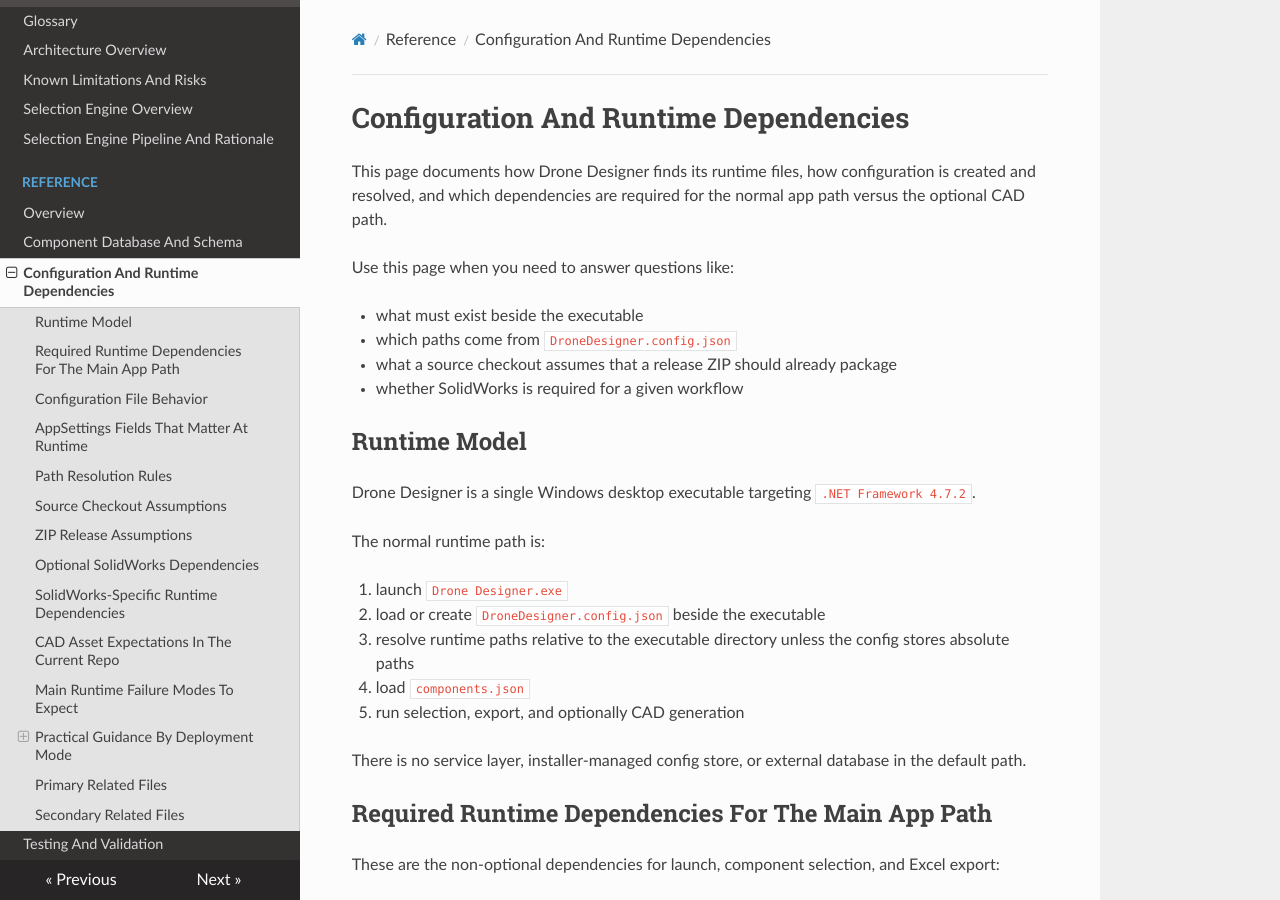
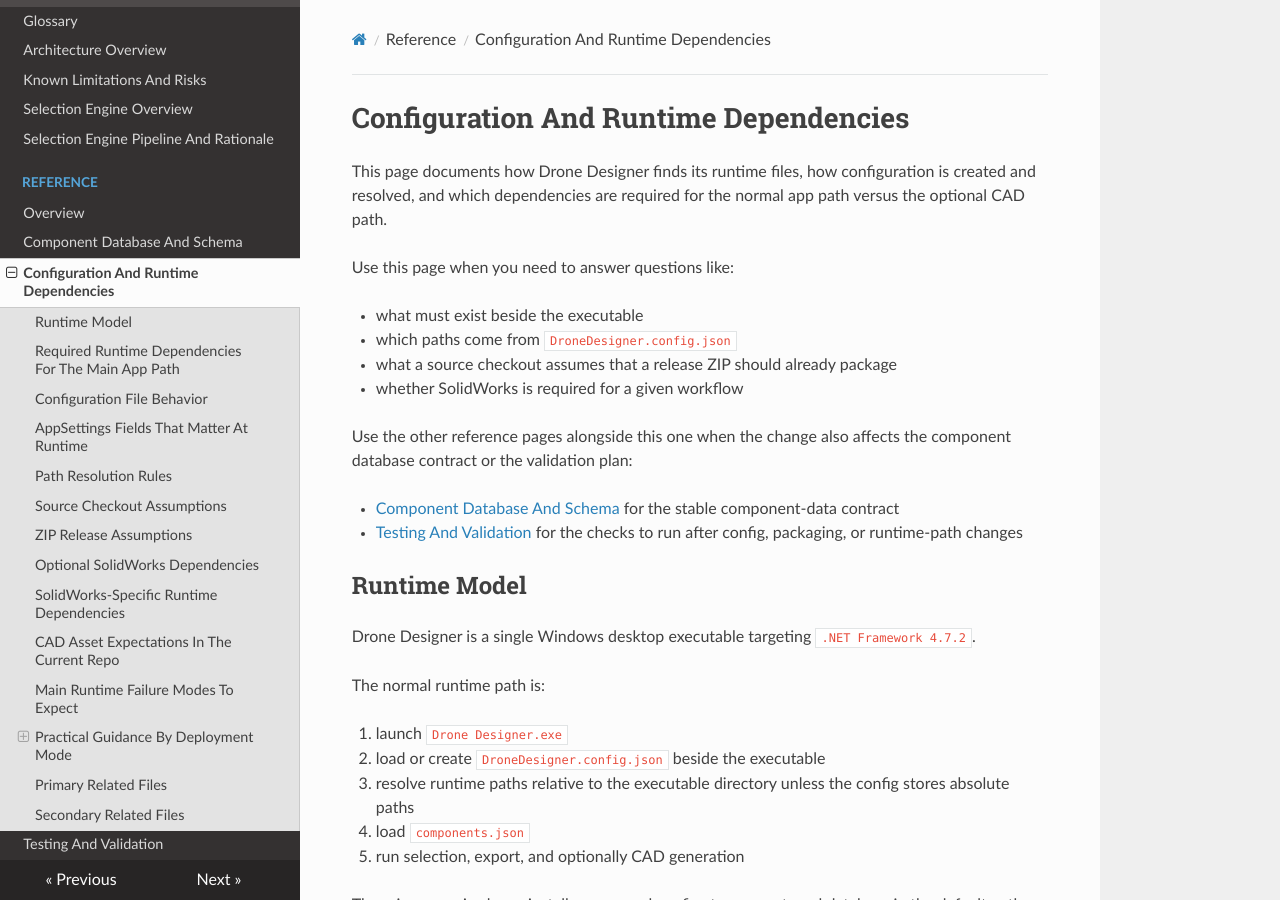
Before and after one commit to EMPAERIAL/Drone-Designer, an MkDocs documentation site: the page built from docs/reference/configuration-and-runtime-dependencies.md, in a window 1280 px wide and 900 px high. Built offline with MkDocs 1.6.1, drawn with Linux system fonts in a browser that asks for light colours; nearby versions of some CDN libraries; some of the changed text lies outside the part shown.

```diff
--- a/docs/reference/configuration-and-runtime-dependencies.md
+++ b/docs/reference/configuration-and-runtime-dependencies.md
@@ -8,6 +8,11 @@
 - which paths come from `DroneDesigner.config.json`
 - what a source checkout assumes that a release ZIP should already package
 - whether SolidWorks is required for a given workflow
+
+Use the other reference pages alongside this one when the change also affects the component database contract or the validation plan:
+
+- [Component Database And Schema](component-database-and-schema.md) for the stable component-data contract
+- [Testing And Validation](testing-and-validation.md) for the checks to run after config, packaging, or runtime-path changes
 
 ## Runtime Model
 
@@ -212,6 +217,8 @@
 - `Core/Services/PipelineOrchestrator.vb`
 - `Solidworks/SolidWorksAutomation.vb`
 - `Drone Designer.vbproj`
+- `docs/maintainers/workflows/changing-the-component-database-and-schema.md`
+- `docs/maintainers/workflows/preparing-a-release-package.md`
 
 ## Secondary Related Files
 
@@ -220,3 +227,5 @@
 - `docs/user/installation-and-prerequisites.md`
 - `Resources/AppData/components.json`
 - `Resources/SolidWorks/`
+- `docs/reference/component-database-and-schema.md`
+- `docs/reference/testing-and-validation.md`
```
Also changed, not shown: docs/reference/component-database-and-schema.md (+8 -0 lines), docs/reference/testing-and-validation.md (+8 -0 lines).
